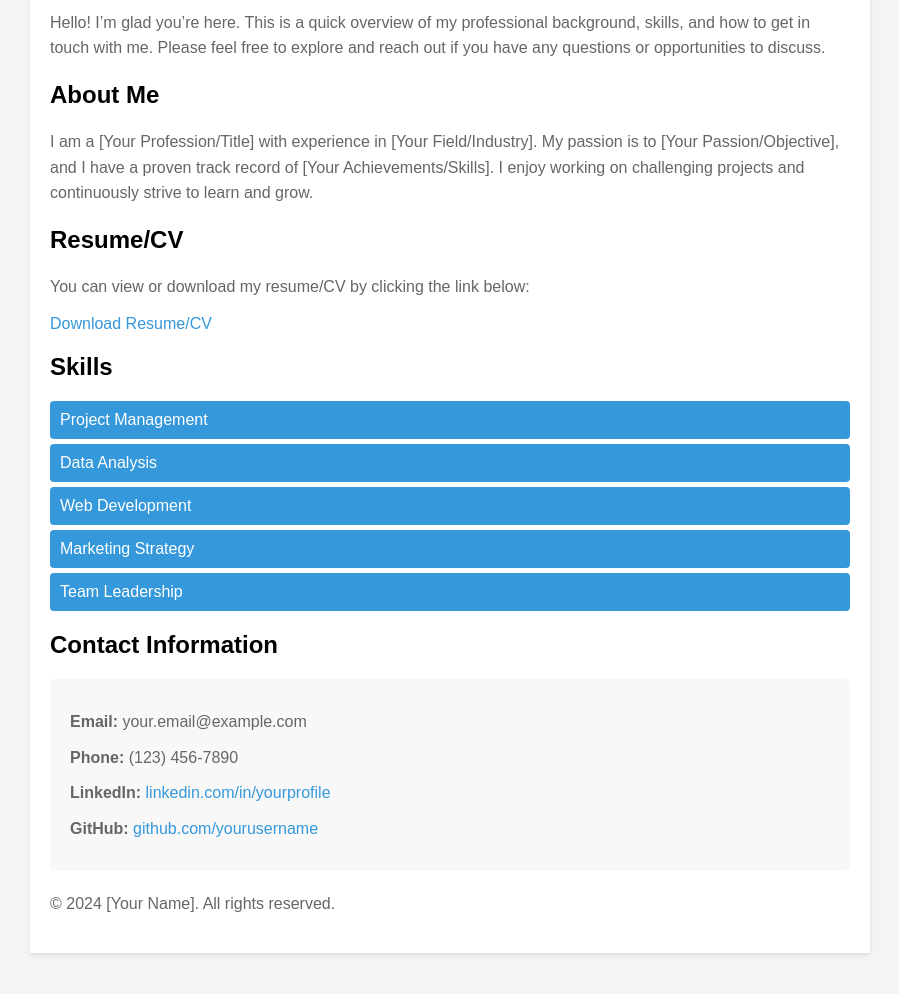
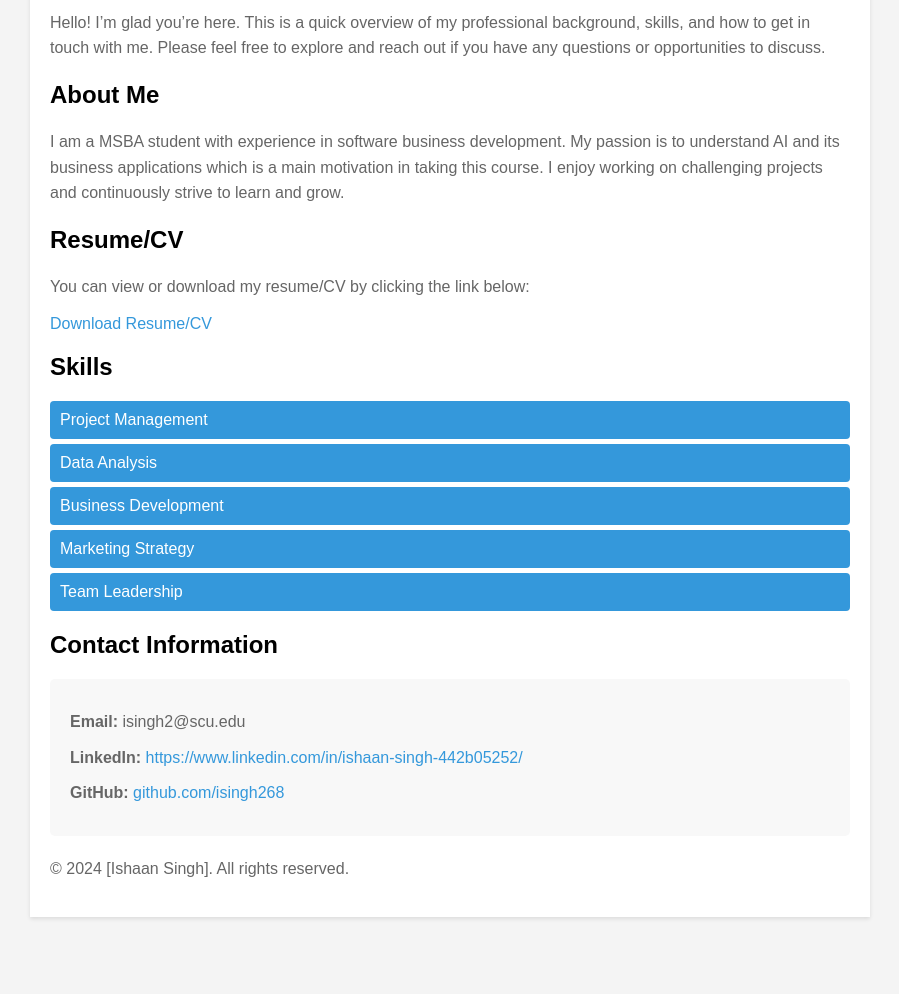
Before and after one commit to isingh268/isingh268.github.io, a plain HTML site: page index.html in a window 1280 px wide. Shown: the part 140-1134 px from the top of the page, without its empty margins (190-1089 px from the left). After the commit the page ends 1107 px from the top, so only its background shows below. Drawn offline with Linux system fonts and the light colour scheme.

Commit message:
Update index.html

```diff
--- a/index.html
+++ b/index.html
@@ -69,7 +69,7 @@
 
         <section class="about section">
             <h2>About Me</h2>
-            <p>I am a [Your Profession/Title] with experience in [Your Field/Industry]. My passion is to [Your Passion/Objective], and I have a proven track record of [Your Achievements/Skills]. I enjoy working on challenging projects and continuously strive to learn and grow.</p>
+            <p>I am a MSBA student with experience in software business development. My passion is to understand AI and its business applications which is a main motivation in taking this course. I enjoy working on challenging projects and continuously strive to learn and grow.</p>
         </section>
 
         <section class="resume section">
@@ -83,7 +83,7 @@
             <ul>
                 <li>Project Management</li>
                 <li>Data Analysis</li>
-                <li>Web Development</li>
+                <li>Business Development</li>
                 <li>Marketing Strategy</li>
                 <li>Team Leadership</li>
             </ul>
@@ -92,15 +92,14 @@
         <section class="contact section">
             <h2>Contact Information</h2>
             <div class="contact-info">
-                <p><strong>Email:</strong> your.email@example.com</p>
-                <p><strong>Phone:</strong> (123) 456-7890</p>
-                <p><strong>LinkedIn:</strong> <a href="https://www.linkedin.com/in/yourprofile" target="_blank">linkedin.com/in/yourprofile</a></p>
-                <p><strong>GitHub:</strong> <a href="https://github.com/yourusername" target="_blank">github.com/yourusername</a></p>
+                <p><strong>Email:</strong> isingh2@scu.edu</p>
+                <p><strong>LinkedIn:</strong> <a href="https://www.linkedin.com/in/yourprofile" target="_blank">https://www.linkedin.com/in/ishaan-singh-442b05252/</a></p>
+                <p><strong>GitHub:</strong> <a href="https://github.com/yourusername" target="_blank">github.com/isingh268</a></p>
             </div>
         </section>
 
         <footer>
-            <p>&copy; 2024 [Your Name]. All rights reserved.</p>
+            <p>&copy; 2024 [Ishaan Singh]. All rights reserved.</p>
         </footer>
     </div>
 </body>
```
